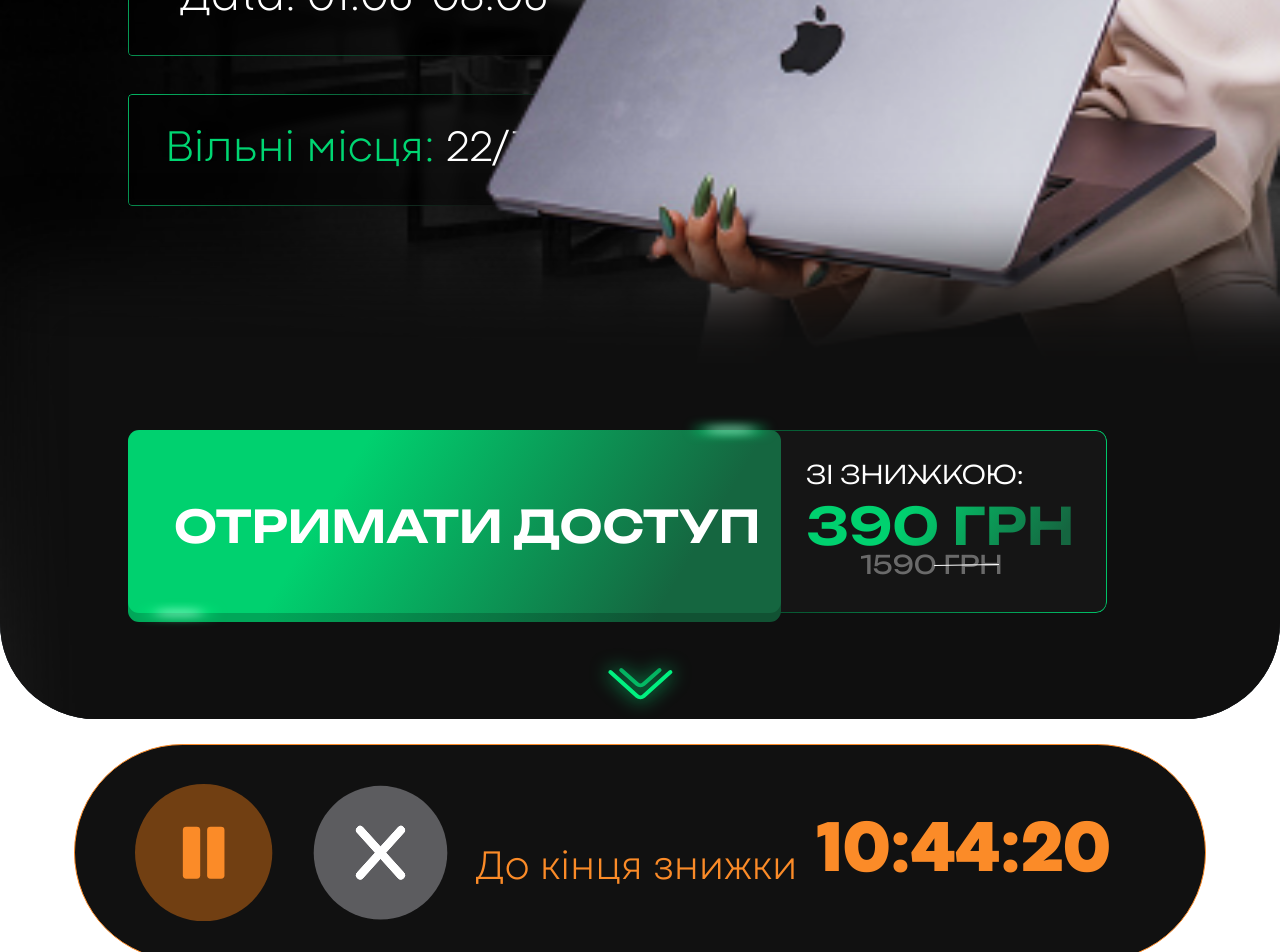
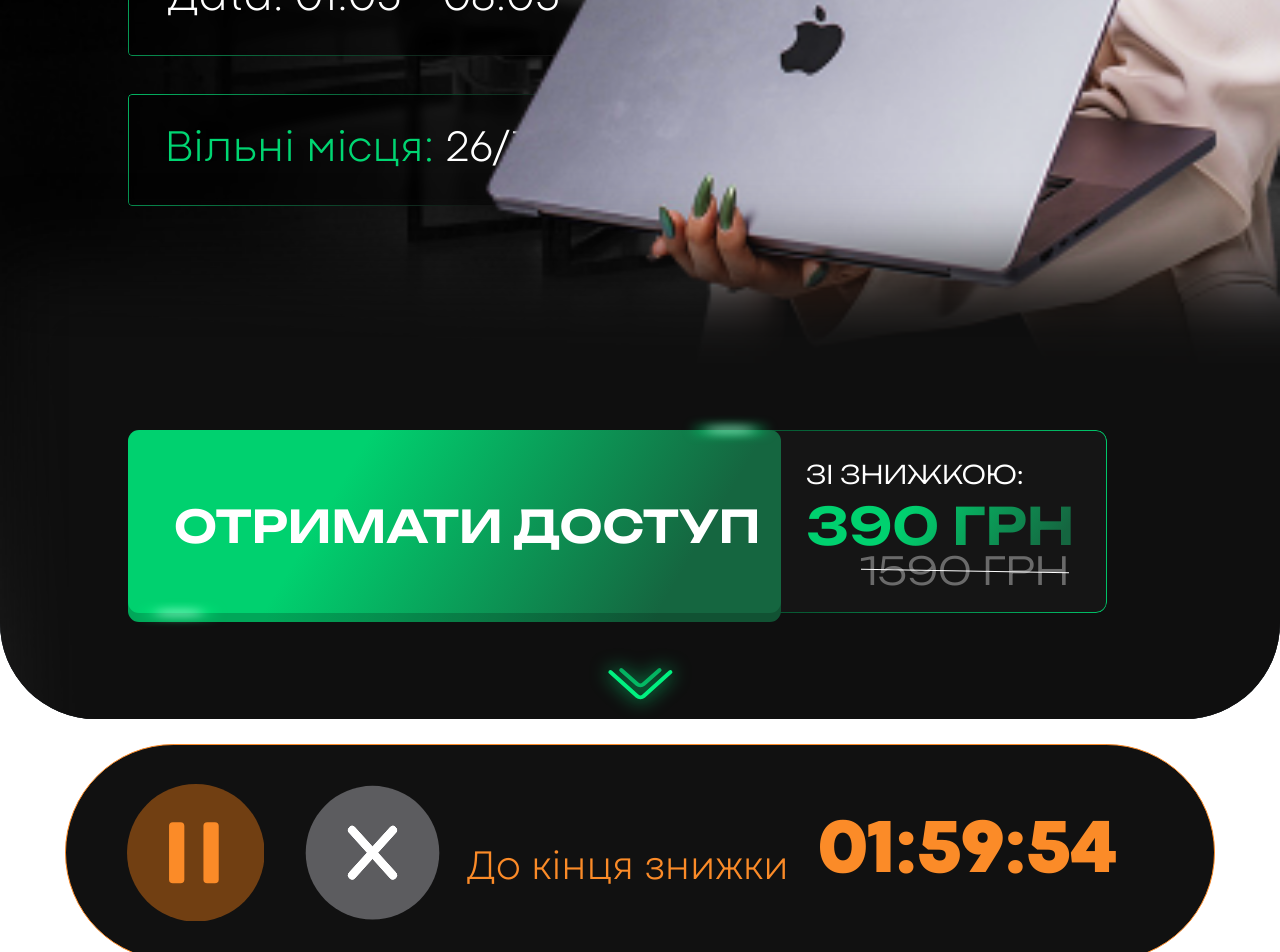
Before and after one commit to IvankoBoichuk/fiverr-landing, a React (Vite) app: page / in a window 1280 px wide. Shown: the part 1280-2232 px from the top of the page. Built offline with nearby package versions, Linux system fonts and the light colour scheme.

Commit message:
add logic

```diff
--- a/src/sections/Offer.jsx
+++ b/src/sections/Offer.jsx
@@ -1,7 +1,77 @@
+import { useState, useEffect } from "react";
 import Btn from "../components/Btn/Btn"
 import Image from "../components/Image/Image"
 import BorderGradient from "../components/BorderGradient/BorderGradient"
+
+const generateRandomPlaces = (min, max) => {
+    const adjustedMax = max - 2;
+    return Math.floor(Math.random() * (adjustedMax - min + 1)) + min;
+};
+
+const getInitialData = () => {
+    const max = 30;
+    const min = 20;
+    const storedStartDate = localStorage.getItem("startDate");
+    const storedPlaces = localStorage.getItem("startPlaces");
+
+    if (storedStartDate && storedPlaces) {
+        return {
+            startDate: new Date(storedStartDate),
+            startPlaces: parseInt(storedPlaces, 10),
+        };
+    }
+
+    const newStartDate = new Date();
+    const newStartPlaces = generateRandomPlaces(min, max); // від 20 до 30
+
+    localStorage.setItem("startDate", newStartDate.toISOString());
+    localStorage.setItem("startPlaces", newStartPlaces.toString());
+
+    return {
+        startDate: newStartDate,
+        startPlaces: newStartPlaces,
+    };
+};
+
+const useCurrentPlaces = () => {
+    const [places, setPlaces] = useState(0);
+
+    useEffect(() => {
+        const { startDate, startPlaces } = getInitialData();
+
+        const updatePlaces = () => {
+            const now = new Date();
+            const hoursPassed = Math.floor((now.getTime() - startDate.getTime()) / (1000 * 60 * 60));
+            const current = Math.max(0, startPlaces - hoursPassed);
+            setPlaces(current);
+        };
+
+        updatePlaces();
+        const interval = setInterval(updatePlaces, 1000 * 60); // оновлюй щохвилини
+
+        return () => clearInterval(interval);
+    }, []);
+
+    return places;
+};
+
+const DateRange = () => {
+    const formatDate = (date) => {
+        const day = String(date.getDate()).padStart(2, '0');
+        const month = String(date.getMonth() + 1).padStart(2, '0');
+        return `${day}.${month}`;
+    };
+
+    const today = new Date();
+    const inSixDays = new Date();
+    inSixDays.setDate(today.getDate() + 7);
+
+    return <>{formatDate(today)} - {formatDate(inSixDays)}</>;
+};
+
 const Offer = () => {
+    const places = useCurrentPlaces();
+
     return <section className="relative pt-[31vw] text-white rounded-b-[7.5vw] overflow-hidden bg-gray-800">
         <Image fileName="offer-bg.jpg" className="absolute size-full inset-0 object-cover" loading="eager" />
         <div className="pl-[10vw] relative">
@@ -13,7 +83,7 @@ const Offer = () => {
                         gradient="132deg, #00D270 -15%, rgba(18, 18, 18) 80%">
                         <div className="w-[30.5vw] h-[8.75vw] flex items-center justify-center gap-[1.5vw]">
                             <Image fileName="calendar.png" className="w-[4.75vw]" />
-                            <span className="font-codec font-light text-[3.5vw]">8-денний</span>
+                            <span className="font-codec font-light text-[3.5vw] uppercase pt-[1vw]">8-денний</span>
                         </div>
                     </BorderGradient>
                     <div className="flex flex-col">
@@ -33,7 +103,7 @@ const Offer = () => {
                     radius="4px"
                     gradient="132deg, #00D270 -15%, rgba(18, 18, 18) 80%">
                     <div className="w-[36.75vw] h-[8.75vw] flex items-center justify-center gap-[1.5vw]">
-                        <span className="font-codec font-light text-[3.5vw]">Дата: 01.06-08.06</span>
+                        <span className="font-codec font-light text-[3.5vw]">Дата: <DateRange /></span>
                     </div>
                 </BorderGradient>
                 <BorderGradient
@@ -41,7 +111,7 @@ const Offer = () => {
                     radius="4px"
                     gradient="132deg, #00D270 -15%, rgba(18, 18, 18) 80%">
                     <div className="w-[36.75vw] h-[8.75vw] flex items-center justify-center gap-[1.5vw]">
-                        <span className="font-codec font-light text-[3.5vw]"><span className="text-brand-green">Вільні місця:</span> 22/30</span>
+                        <span className="font-codec font-light text-[3.5vw]"><span className="text-brand-green">Вільні місця:</span> {places}/30</span>
                     </div>
                 </BorderGradient>
             </div>
@@ -52,11 +122,9 @@ const Offer = () => {
                     gradient={"264deg, #00D672 -4%, rgba(0, 0, 0, 0.40) 56%"}>
                     <div className="flex flex-col pt-[2.5vw] pl-[53vw] w-[76.5vw] h-[14.25vw]">
                         <span className="font-light text-[3vw] scale-[0.6667] origin-top-left">зі знижкою:</span>
-                        <span className="text-[4vw] font-semibold text-transparent bg-clip-text bg-[linear-gradient(121deg,#00D16F_32.06%,#156640_83.82%)]">390 грн</span>
-                        <span className="text-[2vw] text-[#D3D3D3]/45 relative ml-[4.25vw]">1590 грн
-                            <svg className="w-[16.5vw] absolute left-0 top-1/2 -translate-y-1/2" xmlns="http://www.w3.org/2000/svg" width="66" height="2" viewBox="0 0 66 2" fill="none">
-                                <path d="M1 1.5L65 0.5" stroke="white" strokeLinecap="round" />
-                            </svg>
+                        <span className="font-semibold text-[4vw] text-transparent bg-clip-text bg-[linear-gradient(121deg,#00D16F_32.06%,#156640_83.82%)]">390 грн</span>
+                        <span className="font-light text-[3vw] text-[#D3D3D3]/45 relative ml-[4.25vw] w-max">1590 грн
+                            <div className="w-full absolute left-0 top-1/2 -translate-y-1/2 h-px bg-[#FFFFFF] rotate-1"></div>
                         </span>
                     </div>
                 </BorderGradient>
--- a/src/sections/Timer.jsx
+++ b/src/sections/Timer.jsx
@@ -1,20 +1,65 @@
+import { useEffect, useRef, useState } from 'react';
+
+const formatTime = (val) => String(val).padStart(2, '0');
+
 const Timer = () => {
-    return <div id="timer" className="mx-auto mt-[2vw] w-[88.5vw] font-codec sticky top-5 z-50 py-[3vw] pl-[4.75vw] pr-[6.75vw] text-[#FB8B28] border border-[#FB8B28] bg-[#111111] rounded-full flex items-center">
-        <button className="mr-[3vw]" id="timer-pause">
-            <svg className="size-[10.75vw]" xmlns="http://www.w3.org/2000/svg" width="36" height="36" viewBox="0 0 36 36" fill="none">
-                <circle cx="17.9637" cy="17.9637" r="17.9637" fill="#713F12"></circle>
-                <rect x="12.5202" y="11.1593" width="4.53629" height="13.6089" rx="0.907258" fill="#FB8B28"></rect>
-                <rect x="18.8709" y="11.1593" width="4.53629" height="13.6089" rx="0.907258" fill="#FB8B28"></rect>
+    const initialTime = 60 * 60 * 2; // 2 години в секундах (наприклад)
+    const [timeLeft, setTimeLeft] = useState(initialTime);
+    const [isSticky, setIsSticky] = useState(true);
+    const [isPaused, setIsPaused] = useState(false);
+    const intervalRef = useRef(null);
+
+    // запускаємо або зупиняємо таймер
+    useEffect(() => {
+        if (!isPaused) {
+            intervalRef.current = setInterval(() => {
+                setTimeLeft((prev) => (prev > 0 ? prev - 1 : 0));
+            }, 1000);
+        }
+
+        return () => clearInterval(intervalRef.current);
+    }, [isPaused]);
+
+    const handlePause = () => {
+        setIsPaused(true);
+    };
+
+    const handleResume = () => {
+        setIsPaused(false);
+    };
+
+    const handleReset = () => {
+        setIsSticky(false);
+    };
+
+    const hours = Math.floor(timeLeft / 3600);
+    const minutes = Math.floor((timeLeft % 3600) / 60);
+    const seconds = timeLeft % 60;
+
+    return (
+        <div id="timer" className={`mx-auto mt-[2vw] w-max font-codec ${isSticky ? "sticky" : ""} top-5 z-50 py-[3vw] pl-[4.75vw] pr-[6.75vw] text-[#FB8B28] border border-[#FB8B28] bg-[#111111] rounded-full flex items-center`}>
+            {!isPaused ? (
+                <button onClick={handlePause} className="mr-[3vw]" id="timer-pause">
+                    {/* pause icon */}
+                    <svg className="size-[10.75vw]" xmlns="http://www.w3.org/2000/svg" viewBox="0 0 36 36" fill="none">
+                        <circle cx="18" cy="18" r="18" fill="#713F12" />
+                        <rect x="11" y="10" width="4" height="16" rx="1" fill="#FB8B28" />
+                        <rect x="20" y="10" width="4" height="16" rx="1" fill="#FB8B28" />
                     </svg>
                 </button>
-        <button className="mr-[3vw] hidden" id="timer-play">
-            <svg className="size-[10.75vw]" xmlns="http://www.w3.org/2000/svg" width="36" height="36" viewBox="0 0 36 36" fill="none">
-                <circle cx="17.9637" cy="17.9637" r="17.9637" fill="#713F12"></circle>
-                <rect x="12.5202" y="11.1593" width="4.53629" height="13.6089" rx="0.907258" fill="#FB8B28"></rect>
-                <rect x="18.8709" y="11.1593" width="4.53629" height="13.6089" rx="0.907258" fill="#FB8B28"></rect>
+            ) : (
+                <button onClick={handleResume} className="mr-[3vw]" id="timer-play">
+                    {/* play icon */}
+                    <svg className="size-[10.75vw]" xmlns="http://www.w3.org/2000/svg" viewBox="0 0 44 44" fill="none">
+                        <circle cx="22" cy="22" r="21.5" fill="#713F12" />
+                        <path d="M32 21.5C32.7 21.9 32.7 23 32 23.4L17 32C16.3 32.4 15.5 31.9 15.5 31V13C15.5 12.1 16.3 11.6 17 12L32 21.5Z" fill="#FB8B28" />
                     </svg>
                 </button>
-        <button className="mr-[2vw]" id="timer-remove">
+            )}
+
+            {isSticky &&
+                <button onClick={handleReset} className="mr-[2vw]" id="timer-remove">
+                    {/* remove icon */}
                     <svg className="size-[10.75vw]" xmlns="http://www.w3.org/2000/svg" width="37" height="36" viewBox="0 0 37 36" fill="none">
                         <circle cx="18.6903" cy="17.9637" r="17.9637" fill="#5C5C5F"></circle>
                         <rect x="24.0924" y="10.3716" width="2.17742" height="18.5081" rx="1.08871" transform="rotate(42.1431 24.0924 10.3716)" fill="white"></rect>
@@ -25,9 +70,16 @@ const Timer = () => {
                         <rect width="2.17742" height="18.5081" rx="1.08871" transform="matrix(-0.741472 0.670984 0.670984 0.741472 13.2882 10.3716)" fill="white"></rect>
                     </svg>
                 </button>
-        <p className="text-[3.25vw] font-light mr-[1.5vw] self-end pb-[2.5vw] whitespace-nowrap">До кінця знижки</p>
-        <div className="text-[5.75vw] font-extrabold"><span id="hours">10</span>:<span id="minutes">44</span>:<span id="seconds">20</span></div>
-    </div>
             }
 
+            <p className="text-[3.25vw] font-light mr-[1.5vw] self-end pb-[2.5vw] whitespace-nowrap">До кінця знижки</p>
+            <div className="text-[6vw] font-bold w-[25vw] text-center">
+                <span id="hours">{formatTime(hours)}</span>:
+                <span id="minutes">{formatTime(minutes)}</span>:
+                <span id="seconds">{formatTime(seconds)}</span>
+            </div>
+        </div>
+    );
+};
+
 export default Timer;
```
Lines whose indentation alone changed are shown as unchanged.
